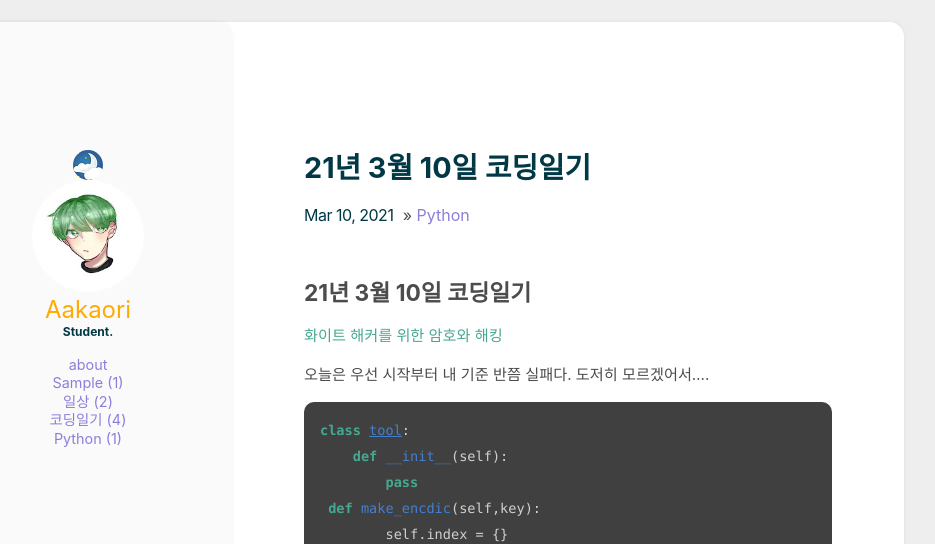
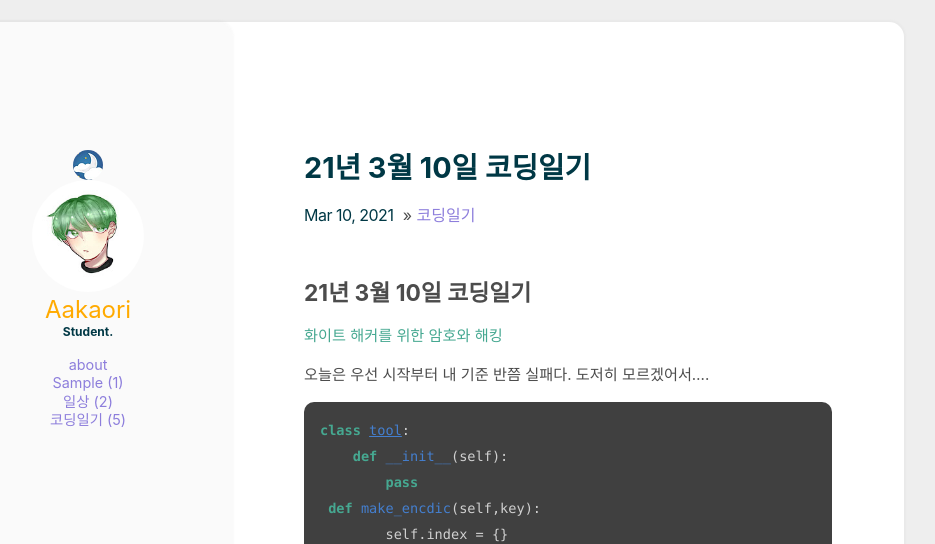
Before and after one commit to mk2478/mk2478.github.com, a Jekyll site: the page built from _posts/2021-03-10-10.md, in a window 1280 px wide. Shown: the top 544 px of the page, without its empty margins (216-1151 px from the left). Built offline with Jekyll 4.4.1, drawn with Linux system fonts in a browser that asks for light colours; comment, search, counter and statistics services are not loaded.

Commit message:
Update 2021-03-10-10.md

```diff
--- a/_posts/2021-03-10-10.md
+++ b/_posts/2021-03-10-10.md
@@ -1,6 +1,6 @@
 ---
 title: 21년 3월 10일 코딩일기
-categories: [Python]
+categories: [코딩일기]
 comments: true
 ---
 
```
